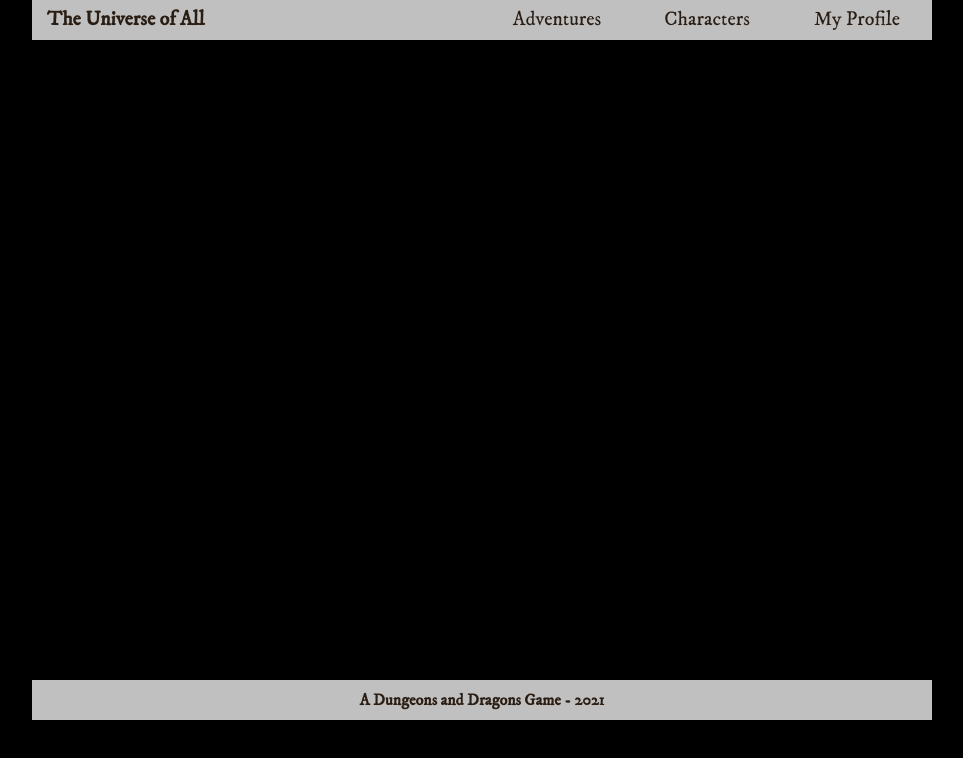
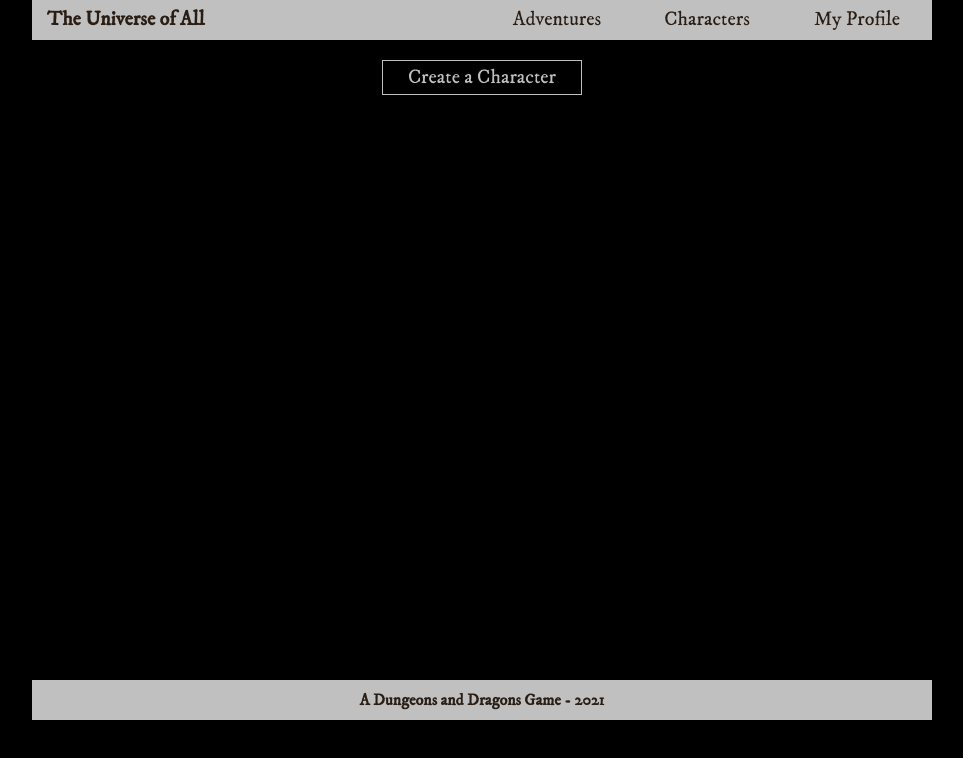
Before and after one commit to mx-vs/the-universe-of-all, a React (Create React App) app: page / in a window 1280 px wide. Shown: the top 758 px of the page, without its empty margins (158-1121 px from the left). Built offline with nearby package versions, Linux system fonts and the light colour scheme.

Commit message:
Added Home, Main, Create Char Button components

```diff
--- a/src/components/Footer.js
+++ b/src/components/Footer.js
@@ -1,5 +1,5 @@
 import React from "react";
-import styles from "./Footer.module.css"
+import {} from "./Footer.module.css"
 
 const Footer = () => {
     return (
--- /dev/null
+++ b/src/components/Main/ButtonCreateChar.js
@@ -0,0 +1,10 @@
+import React from "react";
+import styles from "./ButtonCreateChar.module.css"
+
+const ButtonCreateChar = () => {
+    return (
+        <button className={styles.buttonCreateChar}>Create a Character</button>
+    )
+}
+
+export default ButtonCreateChar;
--- /dev/null
+++ b/src/components/Main/ButtonCreateChar.module.css
@@ -0,0 +1,19 @@
+.buttonCreateChar {
+    cursor: pointer;
+    font-family: 'IM Fell DW Pica', serif;
+    margin: 20px;
+    font-size: 20px;
+    color: silver;
+    width: 200px;
+    height: 35px;
+    border: 1px solid;
+    background:
+        linear-gradient(45deg, silver 50%, transparent 0) right /250% 100% no-repeat,
+        linear-gradient(45deg, transparent 50%,silver 0) left /250% 100% no-repeat;
+    transition: 0.3s;
+}
+
+.buttonCreateChar:hover {
+    background-position: center;
+    color: black;
+}
--- /dev/null
+++ b/src/components/Main/Home.js
@@ -0,0 +1,13 @@
+import React from "react";
+import { } from "./Home.module.css";
+import ButtonCreateChar from "./ButtonCreateChar";
+
+const Home = () => {
+    return (
+        <div>
+            <ButtonCreateChar />
+        </div>
+    )
+}
+
+export default Home;
--- a/src/components/Main/Main.js
+++ b/src/components/Main/Main.js
@@ -1,11 +1,12 @@
 import React from "react";
-import styles from "./Main.module.css"
+import { } from "./Main.module.css";
+import Home from "./Home";
 
 class Main extends React.Component {
     render() {
         return (
             <main>
-
+                <Home />
             </main>
         )
     }
--- a/src/components/Main/Main.module.css
+++ b/src/components/Main/Main.module.css
@@ -1,3 +1,7 @@
 main {
     height: 640px;
+    display: flex;
+    flex-direction: column;
+    align-items: center;
+    text-align: center;
 }
```
Also changed, not shown: src/components/Main/Home.module.css (added).
